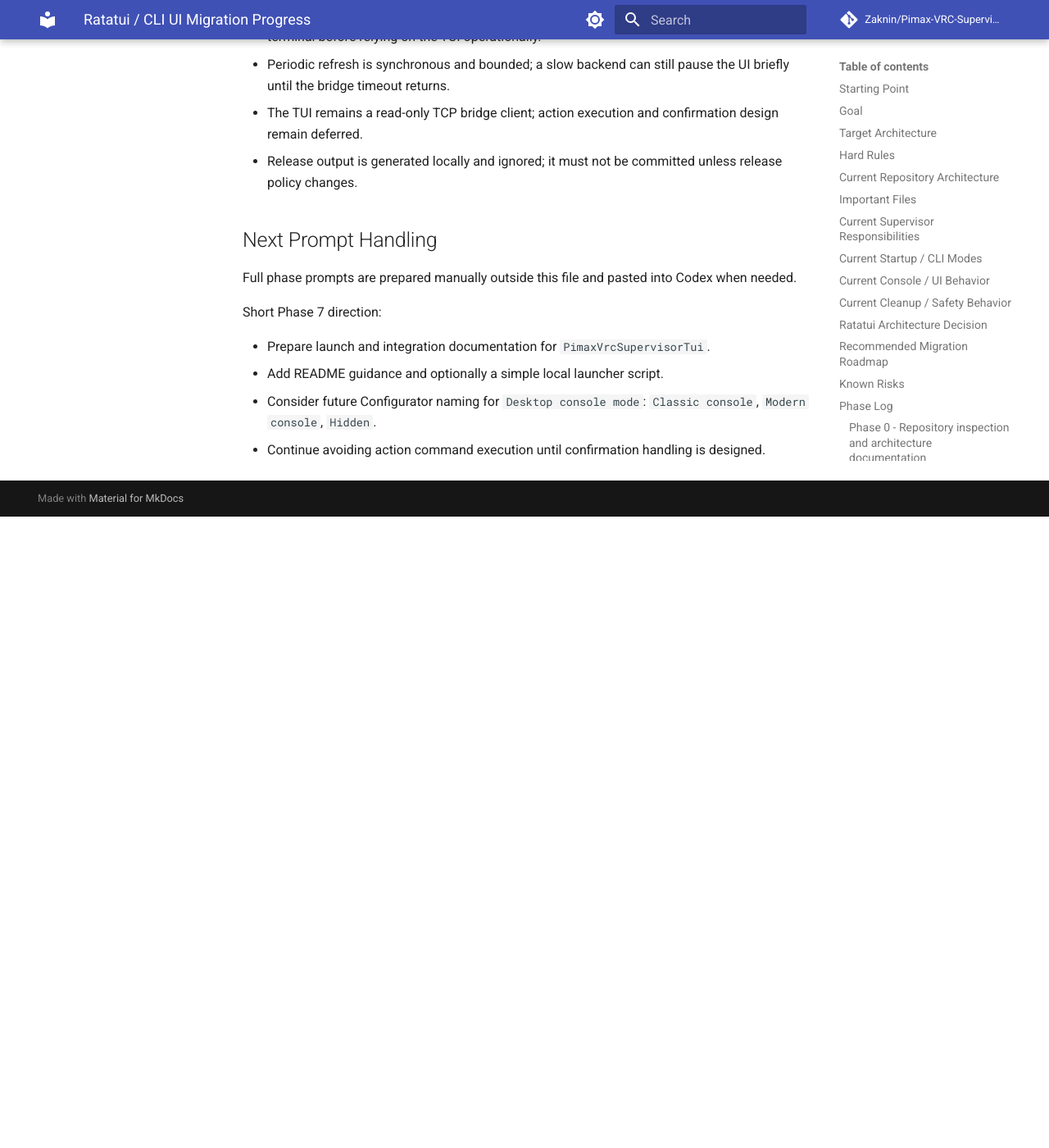
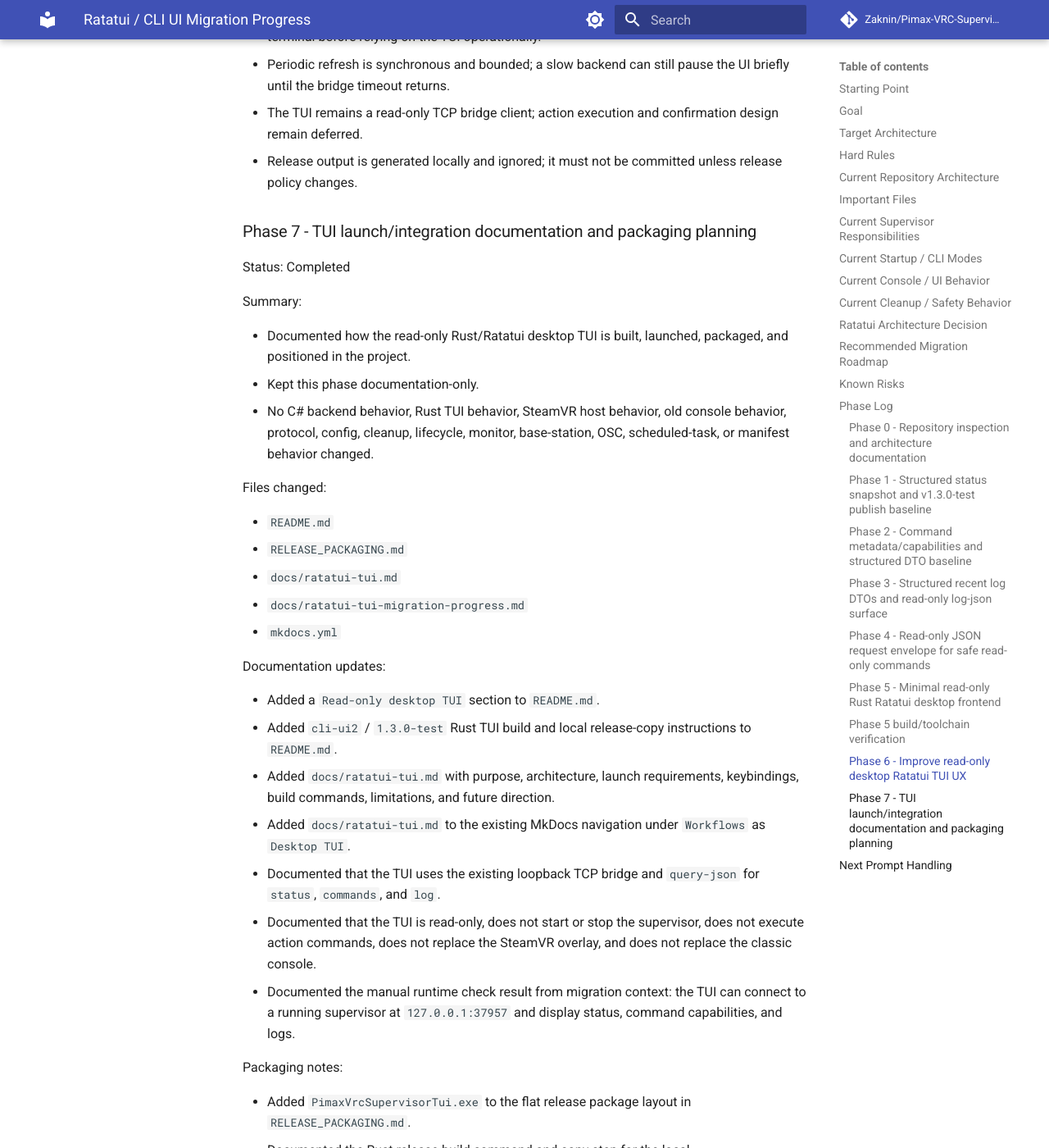
Before and after one commit to Zaknin/Pimax-VRC-Supervisor, an MkDocs documentation site: the page built from docs/ratatui-tui-migration-progress.md, in a window 1280 px wide and 1400 px high, scrolled down 27410 px. Shown: the whole window at 82% size. Built offline with MkDocs 1.6.1 and Material for MkDocs 9.7.7, drawn with Linux system fonts in a browser that asks for light colours; comment, search, counter and statistics services are not loaded; before the commit the page ends 28040 px from its top, so only the background shows below that; some of the changed text lies outside the part shown.

Commit message:
Phase 7: document Ratatui TUI launch and packaging

````diff
--- a/docs/ratatui-tui-migration-progress.md
+++ b/docs/ratatui-tui-migration-progress.md
@@ -162,7 +162,7 @@ Status: Completed
 
 Phase 7 - Packaging, integration, and optional future IPC transport review
 
-Status: Not started
+Status: Completed
 
 ## Known Risks
 
@@ -763,13 +763,89 @@ Known risks:
 - The TUI remains a read-only TCP bridge client; action execution and confirmation design remain deferred.
 - Release output is generated locally and ignored; it must not be committed unless release policy changes.
 
+### Phase 7 - TUI launch/integration documentation and packaging planning
+
+Status: Completed
+
+Summary:
+
+- Documented how the read-only Rust/Ratatui desktop TUI is built, launched, packaged, and positioned in the project.
+- Kept this phase documentation-only.
+- No C# backend behavior, Rust TUI behavior, SteamVR host behavior, old console behavior, protocol, config, cleanup, lifecycle, monitor, base-station, OSC, scheduled-task, or manifest behavior changed.
+
+Files changed:
+
+- `README.md`
+- `RELEASE_PACKAGING.md`
+- `docs/ratatui-tui.md`
+- `docs/ratatui-tui-migration-progress.md`
+- `mkdocs.yml`
+
+Documentation updates:
+
+- Added a `Read-only desktop TUI` section to `README.md`.
+- Added `cli-ui2` / `1.3.0-test` Rust TUI build and local release-copy instructions to `README.md`.
+- Added `docs/ratatui-tui.md` with purpose, architecture, launch requirements, keybindings, build commands, limitations, and future direction.
+- Added `docs/ratatui-tui.md` to the existing MkDocs navigation under `Workflows` as `Desktop TUI`.
+- Documented that the TUI uses the existing loopback TCP bridge and `query-json` for `status`, `commands`, and `log`.
+- Documented that the TUI is read-only, does not start or stop the supervisor, does not execute action commands, does not replace the SteamVR overlay, and does not replace the classic console.
+- Documented the manual runtime check result from migration context: the TUI can connect to a running supervisor at `127.0.0.1:37957` and display status, command capabilities, and logs.
+
+Packaging notes:
+
+- Added `PimaxVrcSupervisorTui.exe` to the flat release package layout in `RELEASE_PACKAGING.md`.
+- Documented the Rust release build command and copy step for the local `release\PimaxVrcSupervisor-v1.3.0-test` folder.
+- Documented that `PimaxVrcSupervisor.Tui\target\` and `release\` are generated output and must not be committed.
+- Documented that `PimaxVrcSupervisor.Tui\Cargo.lock` should stay committed because the TUI is an application binary crate.
+
+Intentionally skipped:
+
+- `RELEASE_NOTES.md` was left unchanged because it is specific to v1.2.3 and has no suitable unreleased/development section.
+- No launcher script was added because there is no existing `scripts/` folder and launch commands are documented instead.
+- No `Desktop console mode` Configurator setting was implemented.
+
+Future Configurator note:
+
+- Future setting name: `Desktop console mode`.
+- Options: `Classic console`, `Modern console`, `Hidden`.
+- `Classic console`: current visible console UI and hotkeys.
+- `Modern console`: future Ratatui desktop terminal UI.
+- `Hidden`: backend/no-console mode for advanced/startup use.
+- This setting must not replace or disable the SteamVR overlay dashboard.
+
+Build/test commands run:
+
+- `cargo build --manifest-path .\PimaxVrcSupervisor.Tui\Cargo.toml`
+- `cargo build --manifest-path .\PimaxVrcSupervisor.Tui\Cargo.toml --release`
+- `dotnet build .\PimaxVrcSupervisor\PimaxVrcSupervisor.csproj -c Release`
+- `dotnet build .\PimaxVrcSupervisor.ConfigEditor\PimaxVrcSupervisor.ConfigEditor.csproj -c Release`
+- `dotnet build .\PimaxVrcSupervisor.SteamVrHost\PimaxVrcSupervisor.SteamVrHost.csproj -c Release`
+
+Build/test result:
+
+- Rust debug build succeeded.
+- Rust release build succeeded.
+- All three explicit C# Release builds succeeded with 0 warnings and 0 errors.
+- No runtime test was required for this documentation-only phase.
+- The supervisor was not started.
+
+Generated output status:
+
+- `git status --short release` reported no staged or unstaged tracked release changes.
+- `git status --ignored --short release` reported `!! release/`, confirming generated release output is ignored.
+- `git status --ignored --short PimaxVrcSupervisor.Tui/target` reported ignored Rust build output under `PimaxVrcSupervisor.Tui/target/`.
+
+Known risks:
+
+- Documentation now describes the TUI as a `cli-ui2` / `1.3.0-test` feature while the main README still describes the current public release as v1.2.3.
+- Future action execution must still be designed before implementation, including confirmations and dangerous/disruptive command gating.
+
 ## Next Prompt Handling
 
 Full phase prompts are prepared manually outside this file and pasted into Codex when needed.
 
-Short Phase 7 direction:
+Short Phase 8 direction:
 
-- Prepare launch and integration documentation for `PimaxVrcSupervisorTui`.
-- Add README guidance and optionally a simple local launcher script.
-- Consider future Configurator naming for `Desktop console mode`: `Classic console`, `Modern console`, `Hidden`.
-- Continue avoiding action command execution until confirmation handling is designed.
+- Pause before adding action execution.
+- Plan safe desktop TUI action execution design.
+- Cover confirmation model, dangerous/disruptive command gating, backend response standardization, and review before implementation.
--- /dev/null
+++ b/docs/ratatui-tui.md
@@ -0,0 +1,103 @@
+# Read-only Desktop TUI
+
+`PimaxVrcSupervisorTui.exe` is a separate Rust/Ratatui desktop terminal UI for monitoring a running Pimax VRC Supervisor backend.
+
+The TUI is part of the `cli-ui2` / `1.3.0-test` migration work. It is not a replacement for the SteamVR dashboard overlay or the classic supervisor console.
+
+## Purpose
+
+The TUI gives a desktop/operator view of the supervisor without adding backend control behavior. It displays:
+
+- supervisor status
+- command capability metadata
+- recent console-log lines
+- disconnected/backend unavailable state
+
+The TUI can be closed without stopping the supervisor.
+
+## Architecture
+
+The TUI connects to the existing loopback TCP command bridge at `127.0.0.1:37957`.
+
+It uses the read-only JSON request envelope:
+
+```text
+query-json {"resource":"status"}
+query-json {"resource":"commands"}
+query-json {"resource":"log","maxLines":80}
+```
+
+The C# supervisor remains the backend and keeps ownership of Windows, VR, SteamVR, VRChat, cleanup, monitor, OSC, base-station, scheduled-task, and SteamVR manifest behavior.
+
+The SteamVR overlay remains unchanged. The TUI does not replace VR status/log rendering, dashboard button layout, texture rendering, or OpenVR/D3D paths.
+
+## Launch Requirements
+
+The supervisor backend must already be running for live data. The TUI does not start the supervisor, does not elevate, and does not start SteamVR or VRChat.
+
+From a release folder that contains `PimaxVrcSupervisorTui.exe`:
+
+```powershell
+.\PimaxVrcSupervisorTui.exe
+```
+
+If the backend is not running, the TUI shows a disconnected/backend unavailable state and keeps retrying on periodic or manual refresh.
+
+During the migration work, a manual runtime check confirmed the TUI can connect to a running supervisor at `127.0.0.1:37957` and display status, command capabilities, and logs. Documentation-only phases do not start the supervisor just to retest this.
+
+## Keybindings
+
+- `r`: refresh
+- `h` or `?`: help
+- `Up` / `Down`: scroll logs
+- `PageUp` / `PageDown`: scroll logs by page
+- `Home` / `End`: jump logs
+- `q`: quit
+- `Esc`: close help or quit
+
+## Build
+
+Windows builds require the Rust stable MSVC toolchain. Visual Studio Build Tools with the C++ workload may be required.
+
+Build from the repository root:
+
+```powershell
+cargo build --manifest-path .\PimaxVrcSupervisor.Tui\Cargo.toml
+cargo build --manifest-path .\PimaxVrcSupervisor.Tui\Cargo.toml --release
+```
+
+After the C# publish and Rust release build, copy the local test binary:
+
+```powershell
+Copy-Item .\PimaxVrcSupervisor.Tui\target\release\PimaxVrcSupervisorTui.exe `
+  .\release\PimaxVrcSupervisor-v1.3.0-test\PimaxVrcSupervisorTui.exe `
+  -Force
+```
+
+Do not commit generated `target/` or `release/` output. Keep `PimaxVrcSupervisor.Tui/Cargo.lock` committed because the TUI is an application binary crate.
+
+## Current Limitations
+
+- Read-only only.
+- No action command execution.
+- No confirmation handling.
+- No backend auto-start.
+- No named-pipe IPC.
+- No streaming events.
+- No filesystem diagnostic log browsing.
+- No Configurator setting for desktop console mode yet.
+
+## Future Direction
+
+Future Configurator naming should use:
+
+- setting: `Desktop console mode`
+- options: `Classic console`, `Modern console`, `Hidden`
+
+Meanings:
+
+- `Classic console`: current visible console UI and hotkeys.
+- `Modern console`: future Ratatui desktop terminal UI.
+- `Hidden`: backend/no-console mode for advanced/startup use.
+
+This setting must not replace or disable the SteamVR overlay dashboard. It is documented here for planning only and is not implemented in Phase 7.
--- a/mkdocs.yml
+++ b/mkdocs.yml
@@ -73,6 +73,7 @@ nav:
       - OSC Routing: workflows/osc-routing.md
       - Auto Launch: workflows/auto-launch.md
       - VR Overlay Workflow: workflows/vr-overlay-workflow.md
+      - Desktop TUI: ratatui-tui.md
   - Reference:
       - Overview: reference/index.md
       - Configuration Fields: reference/configuration-fields.md
````
Also changed, not shown: README.md (+35 -0 lines), RELEASE_PACKAGING.md (+30 -0 lines).
